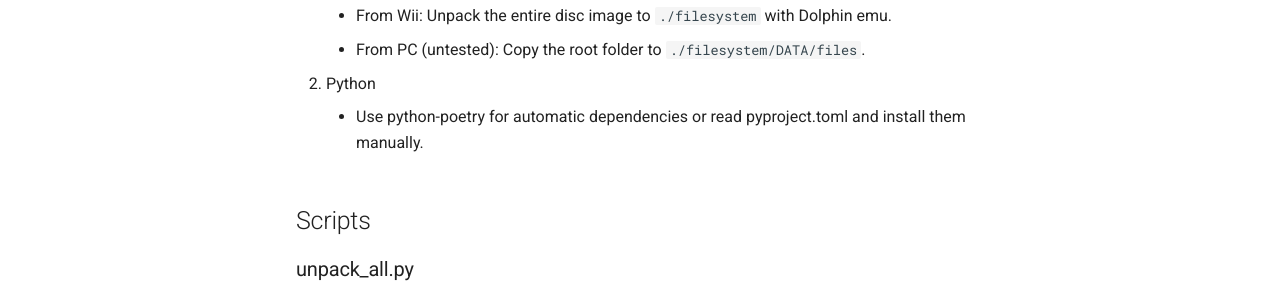
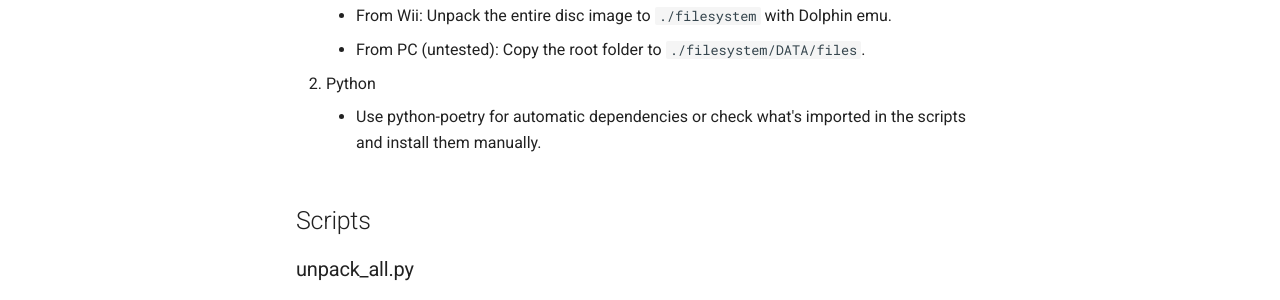
Before and after one commit to sevonj/nmh_reverse, an MkDocs documentation site: the page built from docs/tools/nmh_reverse_scripts.md, in a window 1280 px wide and 1270 px high. Shown: the part 352-652 px from the top of the window. Built offline with MkDocs 1.6.1 and Material for MkDocs 9.7.7, drawn with Linux system fonts in a browser that asks for light colours; comment, search, counter and statistics services are not loaded.

Commit message:
upd docs

```diff
--- a/docs/tools/nmh_reverse_scripts.md
+++ b/docs/tools/nmh_reverse_scripts.md
@@ -19,7 +19,7 @@ A collection of scripts for tampering with NMH maps. Also contains Kaitai Struct
     - From Wii: Unpack the entire disc image to `./filesystem` with Dolphin emu.
     - From PC (untested): Copy the root folder to `./filesystem/DATA/files`.
 1. Python
-    - Use python-poetry for automatic dependencies or read pyproject.toml and install them manually.
+    - Use python-poetry for automatic dependencies or check what's imported in the scripts and install them manually.
 
 
 ## Scripts
```
